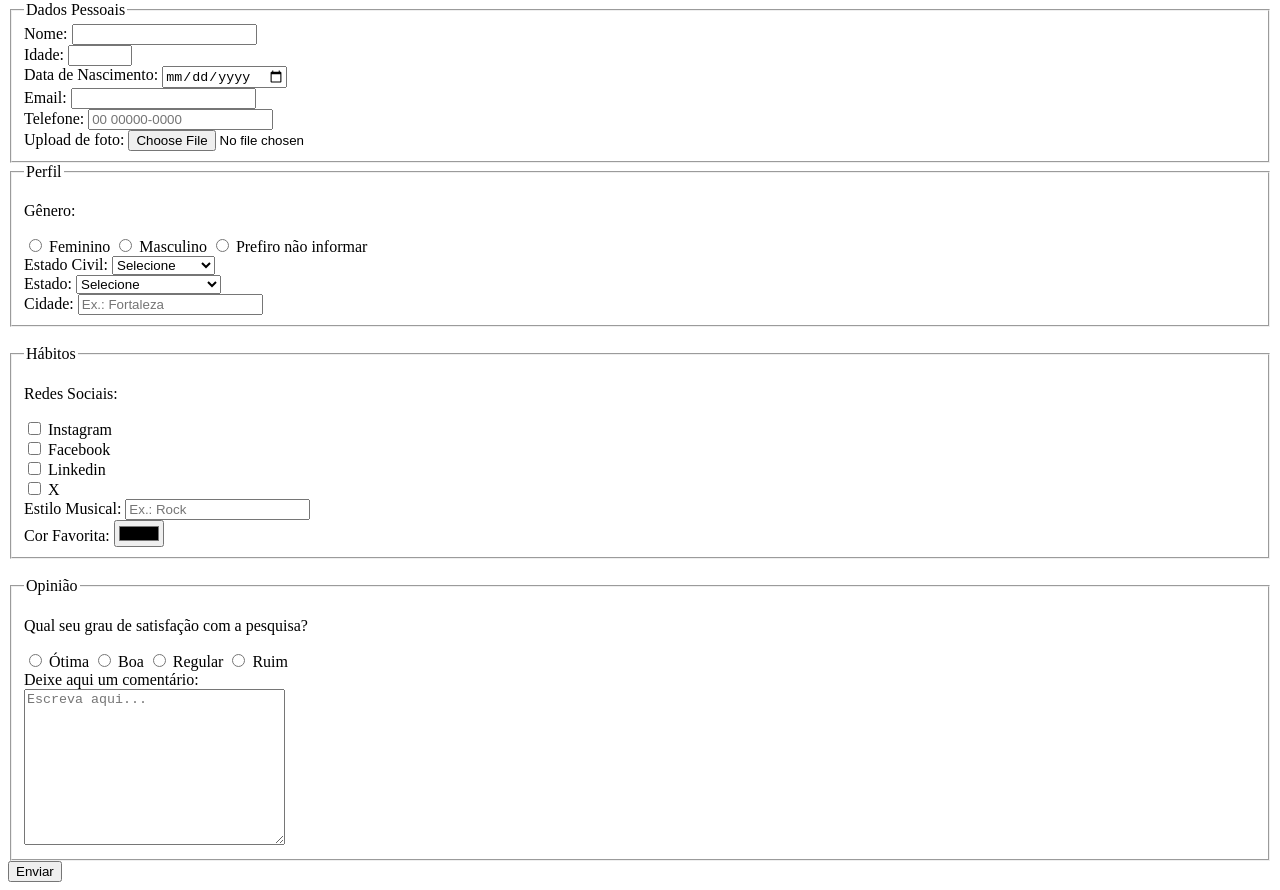
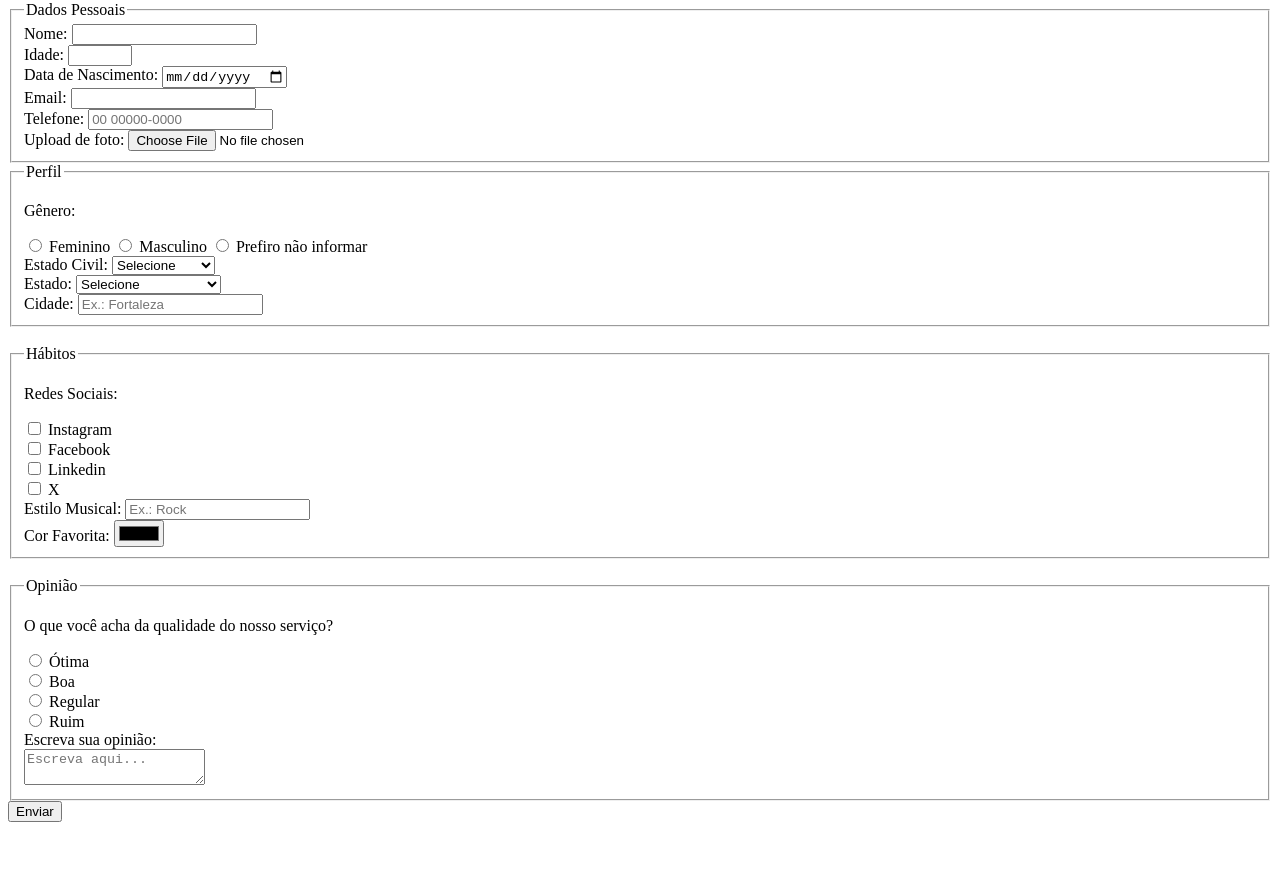
Before and after one commit to RobsonFerrazMineiro/formul-rio-de-pesquisa, a plain HTML site: page index.html in a window 1280 px wide. Shown: the part 79-969 px from the top of the page. After the commit the page ends 909 px from the top, so only its background shows below. Drawn offline with Linux system fonts and the light colour scheme.

```diff
--- a/index.html
+++ b/index.html
@@ -182,7 +182,7 @@
         <br />
         <fieldset>
           <legend>Opinião</legend>
-          <p>Qual seu grau de satisfação com a pesquisa?</p>
+          <p>O que você acha da qualidade do nosso serviço?</p>
           <input
             type="radio"
             name="researchOpinion"
@@ -190,6 +190,7 @@
             value="positive"
           />
           <label for="positive">Ótima</label>
+          <br />
           <input
             type="radio"
             name="researchOpinion"
@@ -197,6 +198,7 @@
             value="negative"
           />
           <label for="negative">Boa</label>
+          <br />
           <input
             type="radio"
             name="researchOpinion"
@@ -204,16 +206,15 @@
             value="neutral"
           />
           <label for="neutral">Regular</label>
+          <br />
           <input type="radio" name="researchOpinion" id="bad" value="bad" />
           <label for="bad">Ruim</label>
           <br />
-          <label for="comments">Deixe aqui um comentário:</label>
+          <label for="comments">Escreva sua opinião:</label>
           <br />
           <textarea
             id="comments"
             name="userComments"
-            cols="30"
-            rows="10"
             placeholder="Escreva aqui..."
           ></textarea>
         </fieldset>
```
